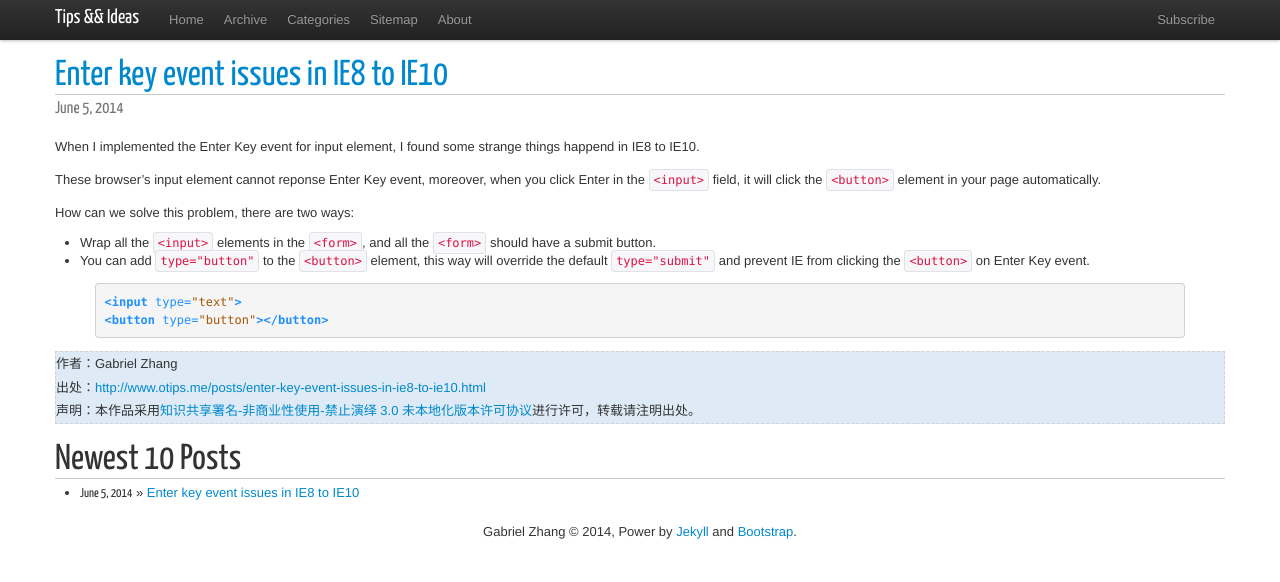
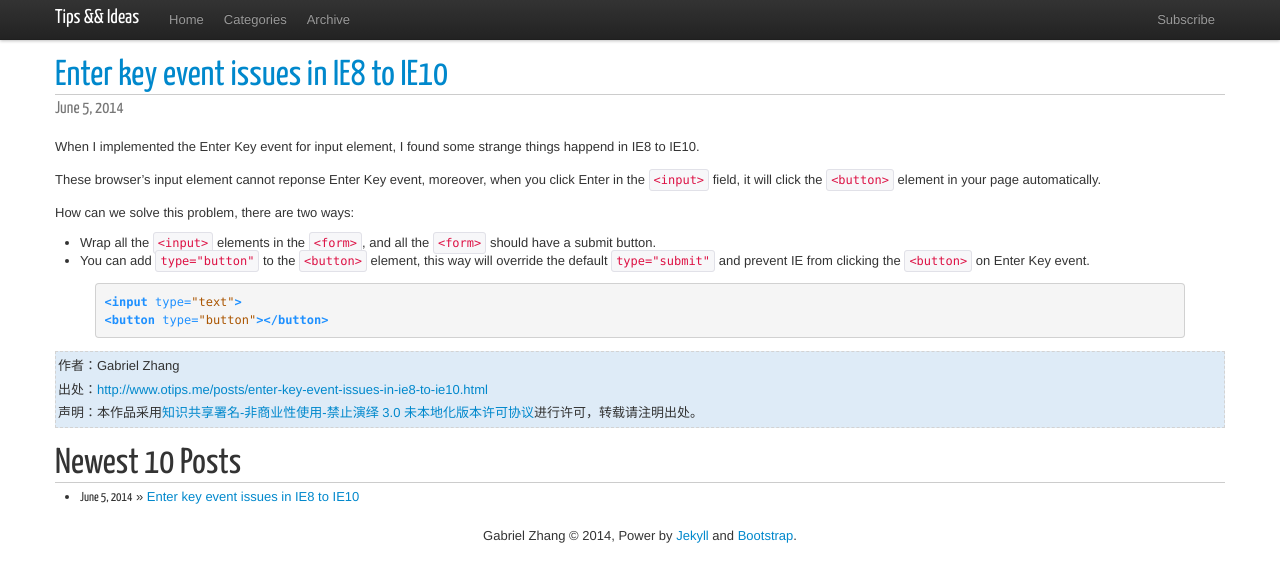
Before and after one commit to smalldirector/smalldirector.github.io, a Jekyll site: the page built from index.html, in a window 1280 px wide. Shown: the top 582 px of the page. Built offline with Jekyll 4.4.1, drawn with Linux system fonts in a browser that asks for light colours; nearby versions of some CDN libraries; Markdown is read by kramdown in place of the engine named in the settings.

Commit message:
refactor the code

```diff
--- a/_includes/header.html
+++ b/_includes/header.html
@@ -4,10 +4,12 @@
       <a class="brand" href="/">{{ site.title }}</a>
 	<ul class="nav">
 	  <li class="active"><a href="/">Home</a></li>
+      <li ><a href="/categories.html">Categories</a></li>
 	  <li ><a href="/archive.html">Archive</a></li>
-	  <li ><a href="/categories.html">Categories</a></li>
-	  <li ><a href="/sitemap.html">Sitemap</a></li>
+	  <!--
+      <li ><a href="/sitemap.html">Sitemap</a></li>
 	  <li ><a href="/about.html">About</a></li>
+      -->
 	</ul>
 	<ul class="nav pull-right">
 	  <li ><a href="/atom.xml">Subscribe</a></li>
--- a/_includes/post_copyright.html
+++ b/_includes/post_copyright.html
@@ -1,4 +1,4 @@
-<div style="line-height:180%;border: 1px dashed #d3d3d3;background-color: #DEEBF7;">
+<div class="post_copyright">
   作者：{{ site.author.name }}<br>
   出处：<a href="{{ page.url }}">{{ site.url }}{{ page.url }}</a><br>
   声明：本作品采用<a rel="license" href="http://creativecommons.org/licenses/by-nc-nd/3.0/">知识共享署名-非商业性使用-禁止演绎 3.0 未本地化版本许可协议</a>进行许可，转载请注明出处。
--- a/assets/css/app.css
+++ b/assets/css/app.css
@@ -79,3 +79,9 @@ body {
 	border:1px solid #4C964D;
 	color:#FFF;
 }
+.post_copyright {
+  line-height:180%;
+  border: 1px dashed #d3d3d3;
+  background-color:#DEEBF7;
+  padding: 2px 2px 2px 2px;
+}
--- a/index.html
+++ b/index.html
@@ -12,7 +12,7 @@
   {{ first_post.date | date: "%B %e, %Y" }}
 </div>
 {{ first_post.content }}
-<div style="line-height:180%;border: 1px dashed #d3d3d3;background-color: #DEEBF7;">
+<div class="post_copyright">
   作者：{{ site.author.name }}<br>
   出处：<a href="{{ first_post.url }}">{{ site.url }}{{ first_post.url }}</a><br>
   声明：本作品采用<a rel="license" href="http://creativecommons.org/licenses/by-nc-nd/3.0/">知识共享署名-非商业性使用-禁止演绎 3.0 未本地化版本许可协议</a>进行许可，转载请注明出处。
```
